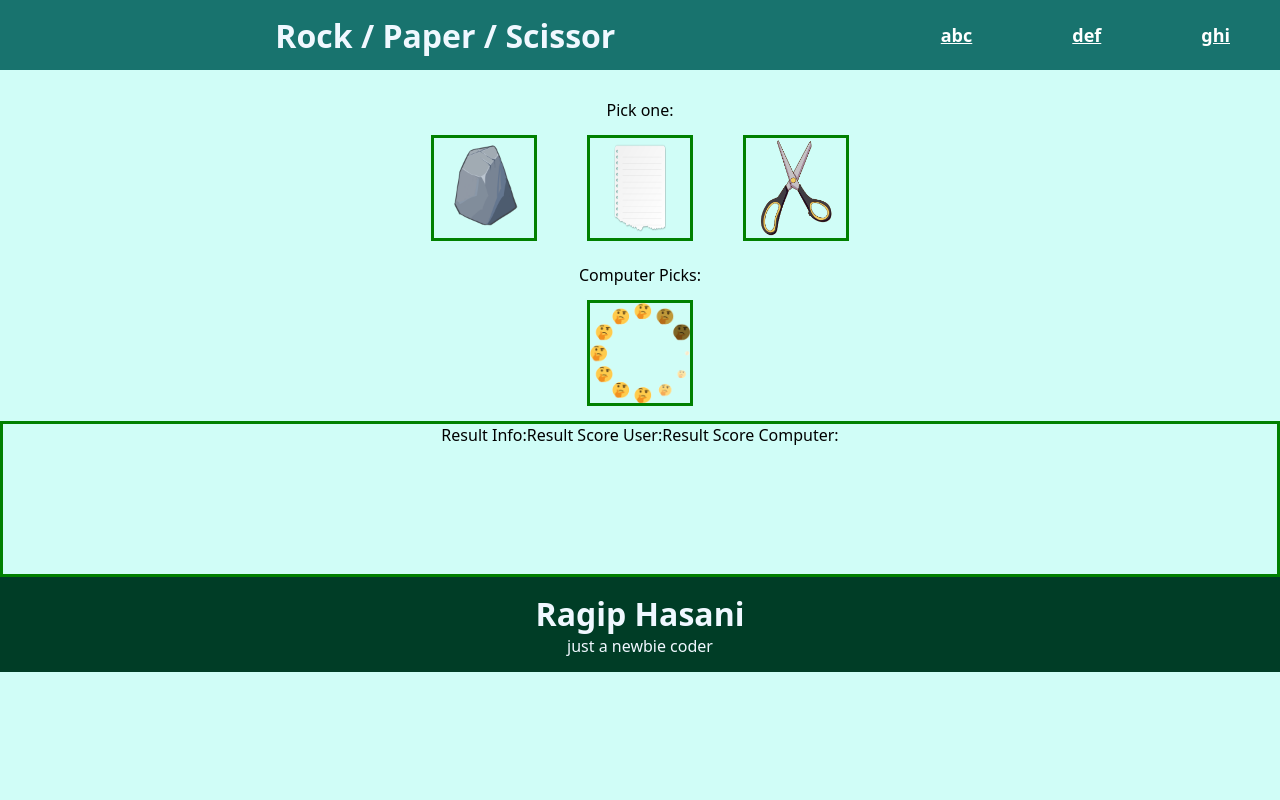
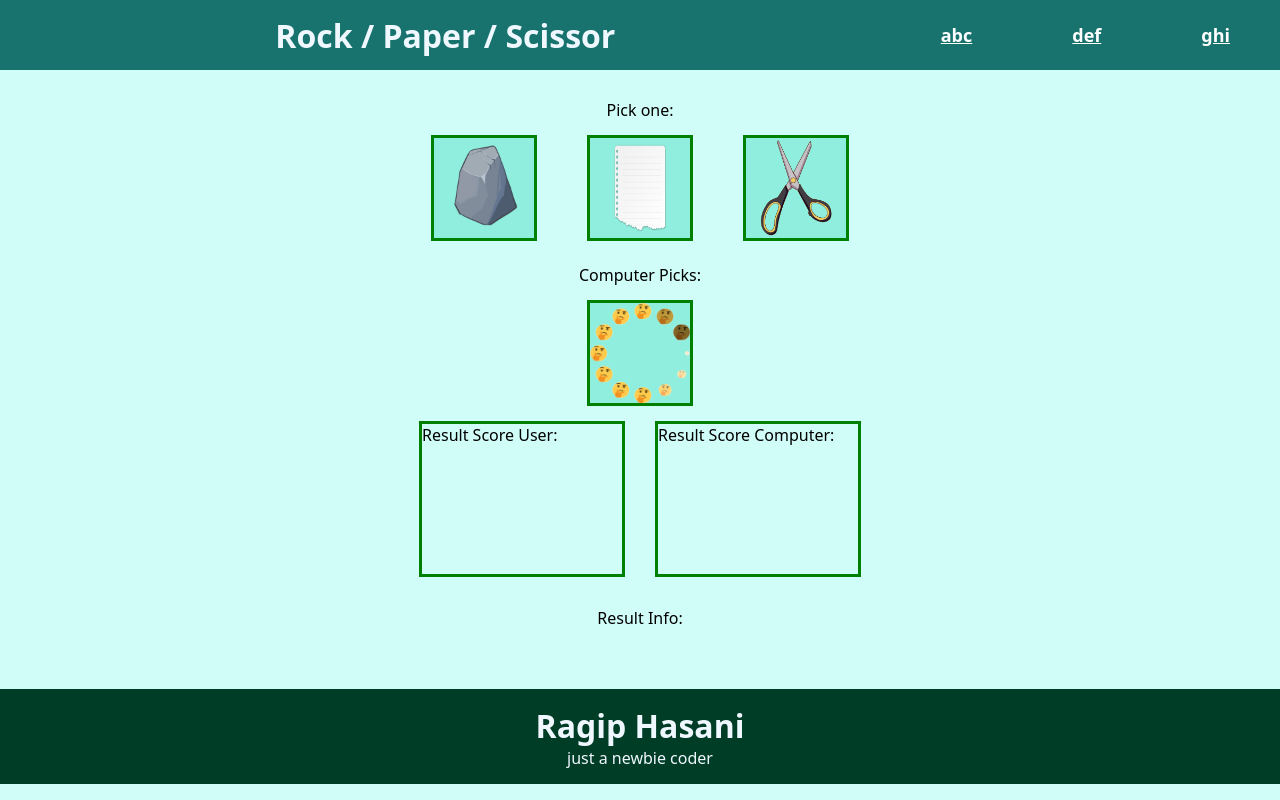
Before and after one commit to rgp88/rockpaper, a plain HTML site: page index.html in a window 1280 px wide. Both pictures are taken after a click on the element 484 px from the left and 188 px from the top of the page. Drawn offline with Linux system fonts and the light colour scheme.

Commit message:
still working

```diff
--- a/game.js
+++ b/game.js
@@ -13,6 +13,8 @@ function getComputerChoice() {
     computerChoice = computerChoiceTemp[numRandom];
     return computerChoice;
 }
+
+const resultInfo = document.querySelector(".resultInfo");
 
 function gameLogic() {
     if (userChoice == 'rock' && computerChoice == 'rock' || userChoice == 'paper' && computerChoice == 'paper' || userChoice == 'scissor' && computerChoice == 'scissor') {
@@ -50,11 +52,11 @@ function game() {
 function gameOver() {
     console.log('game over')
     if (userWins>computerWins) {
-        console.log('You are the winner');
+        resultInfo.textContent = ('You are the winner');
      } else if (userWins===computerWins) {
-        console.log('No Winner, this game was a tie');
+        resultInfo.textContent = ('No Winner, this game was a tie');
      } else {
-        console.log("Computer WINS");
+        resultInfo.textContent = ("Computer WINS");
      }
      roundPlayed = 6;
 }
@@ -129,3 +131,15 @@ scissor.addEventListener('click', ()=> {
     game();
     roundPlayed++;
     });
+
+
+const inputat = document.querySelectorAll(".inputat");
+
+inputat.forEach(itemi => {
+    itemi.addEventListener('mousedown', ()=> {
+        itemi.style.backgroundColor = "green";
+    itemi.addEventListener('mouseup', ()=> {
+        itemi.style.backgroundColor = "";
+    })
+    })
+});
--- a/index.html
+++ b/index.html
@@ -21,13 +21,13 @@
     <div class="main">
         <div class="description" >Pick one:</div>
         <div class="inputs">
-            <div class="rock" style="border-style: solid;" onmousedown="this.style.borderColor='grey'" onmouseup="this.style.borderColor=''">
+            <div class="rock inputat" style="border-style: solid;">
                 <img src="pic/rock.png" alt="rock">
             </div>
-            <div class="paper" style="border-style: solid;" onmousedown="this.style.borderColor='grey'" onmouseup="this.style.borderColor=''">
+            <div class="paper inputat" style="border-style: solid;" onmousedown="this.style.borderColor='grey'" onmouseup="this.style.borderColor=''">
                 <img src="pic/paper.png" alt="paper">
             </div>
-            <div class="scissor" style="border-style: solid;" onmousedown="this.style.borderColor='grey'" onmouseup="this.style.borderColor=''">
+            <div class="scissor inputat" style="border-style: solid;" onmousedown="this.style.borderColor='grey'" onmouseup="this.style.borderColor=''">
                 <img src="pic/scissor.png" alt="scissor">
             </div>
         </div>
@@ -37,14 +37,15 @@
             <img src="pic/thinking.png" alt="Computer Choice" id="compPick">
             </div>
         </div>
-        <div class="result" style="border-style: solid;">
-            <div class="resultInfo">Result Info:</div>
+        <div class="result">
             <div class="resultScore">
                 <div class="resultScoreUser">Result Score User:</div>
                 <div class="resultScoreComp">Result Score Computer:</div>
             </div>
 
         </div>
+
+        <div class="resultInfo">Result Info:</div>
     </div>
     <footer class="footer">
         <h1>Ragip Hasani</h1>
--- a/style.css
+++ b/style.css
@@ -27,6 +27,7 @@ body {
     justify-content: center;
     color:aliceblue;
     padding: 15px;
+    margin-top: 30px;
 
 }
 
@@ -79,6 +80,7 @@ body {
     width: 100px;
     height: 100px;
     margin: 0px 25px 0px 25px;
+    background-color: rgb(144, 238, 222);
 }
 
 .compPick {
@@ -97,6 +99,7 @@ body {
 .compChoice {
     width: 100px;
     height: 100px;
+    background-color: rgb(144, 238, 222);
 }
 
 
@@ -104,10 +107,15 @@ body {
     display: flex;
     margin-top: 15px;
     justify-content: center;
+
 }
 
 .resultInfo {
     /* border-style: solid; */
+    margin: 30px;
+    display: flex;
+    justify-content: center;
+    align-items: center;
 }
 
 .resultScore {
@@ -118,8 +126,9 @@ body {
 
 .resultScoreUser, .resultScoreComp {
     height: 150px;
-    /* border-style: solid; */
-    border-color: blue;
+    border-style: solid;
+    margin: 0px 15px 0px 15px;
+    width: 200px;
 }
 
 .rock img, .paper img, .scissor img , #compPick{
```
